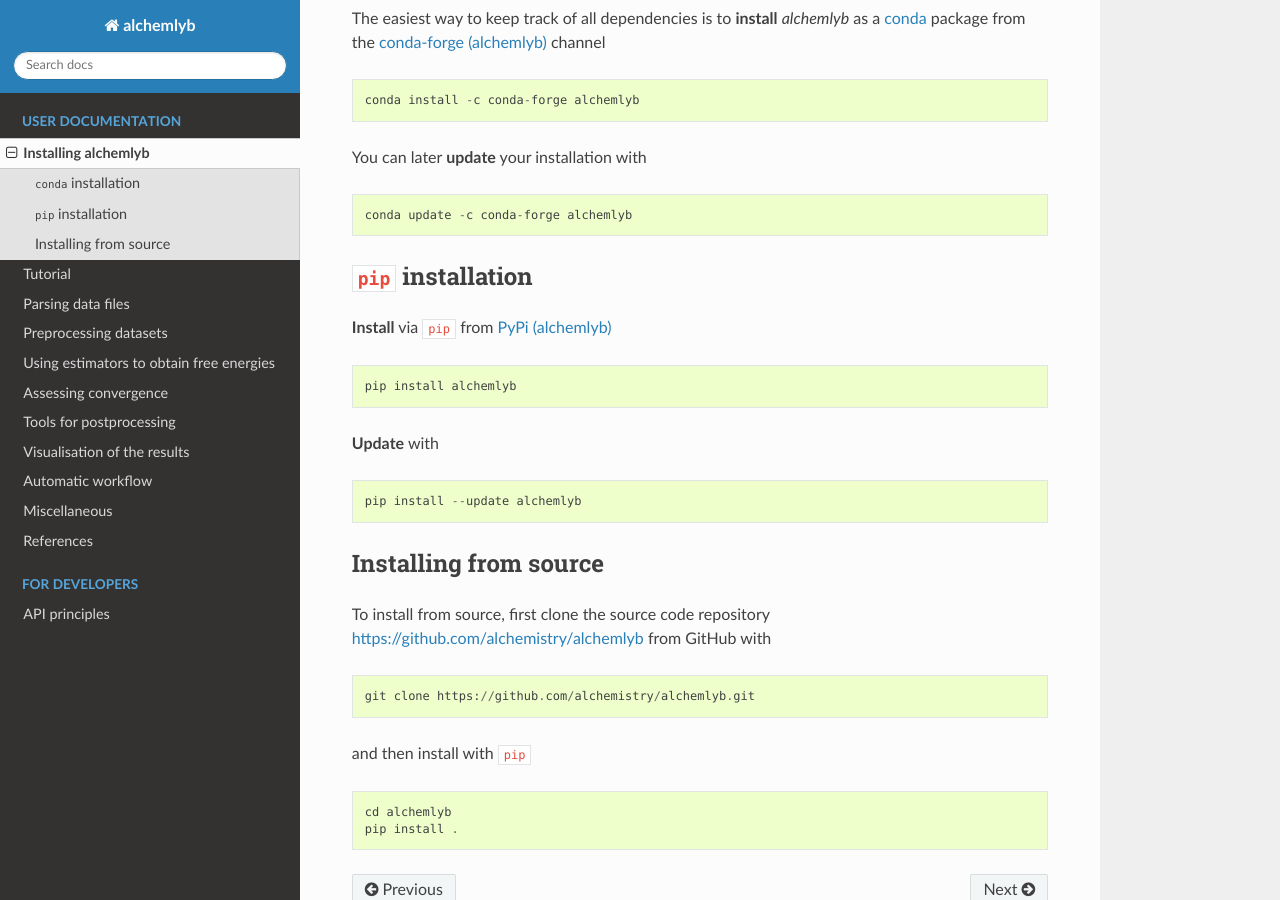
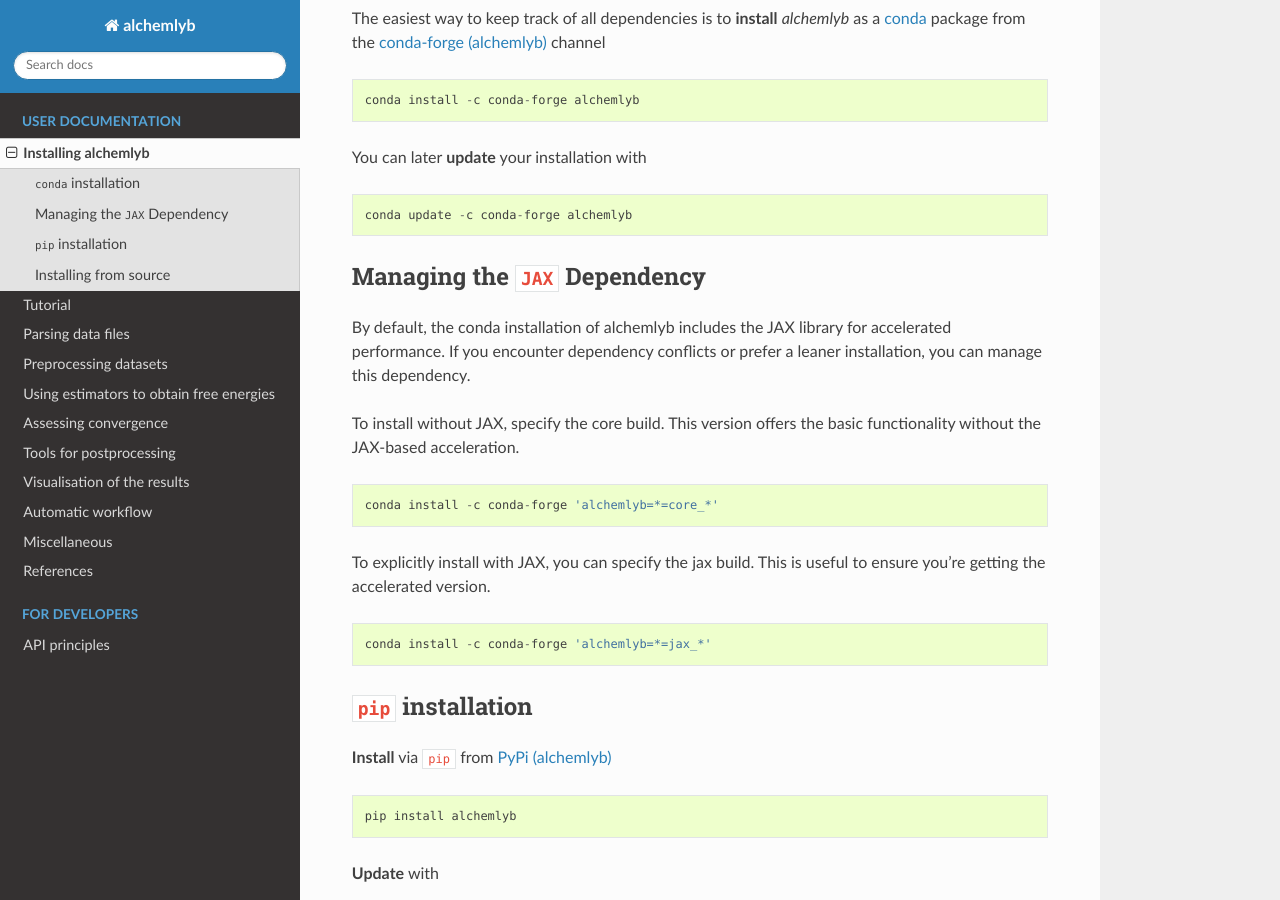
Before and after one commit to alchemistry/alchemlyb, a Sphinx documentation site: the page built from docs/install.rst, in a window 1280 px wide and 900 px high, scrolled down 330 px. Built offline with Sphinx 7.4.7 and the Read the Docs theme 3.1.0, drawn with Linux system fonts in a browser that asks for light colours; the version number could not be read and is left out.

Commit message:
doc: managing jax dependency (#437)

```diff
--- a/docs/install.rst
+++ b/docs/install.rst
@@ -24,6 +24,18 @@
 
   conda update -c conda-forge alchemlyb
 
+Managing the ``JAX`` Dependency
+-------------------------------
+
+By default, the conda installation of alchemlyb includes the JAX library for accelerated performance. If you encounter dependency conflicts or prefer a leaner installation, you can manage this dependency.
+
+To install without JAX, specify the core build. This version offers the basic functionality without the JAX-based acceleration. ::
+
+	conda install -c conda-forge 'alchemlyb=*=core_*'
+
+To explicitly install with JAX, you can specify the jax build. This is useful to ensure you're getting the accelerated version. ::
+
+	conda install -c conda-forge 'alchemlyb=*=jax_*'
 
 ``pip`` installation
 --------------------
```
